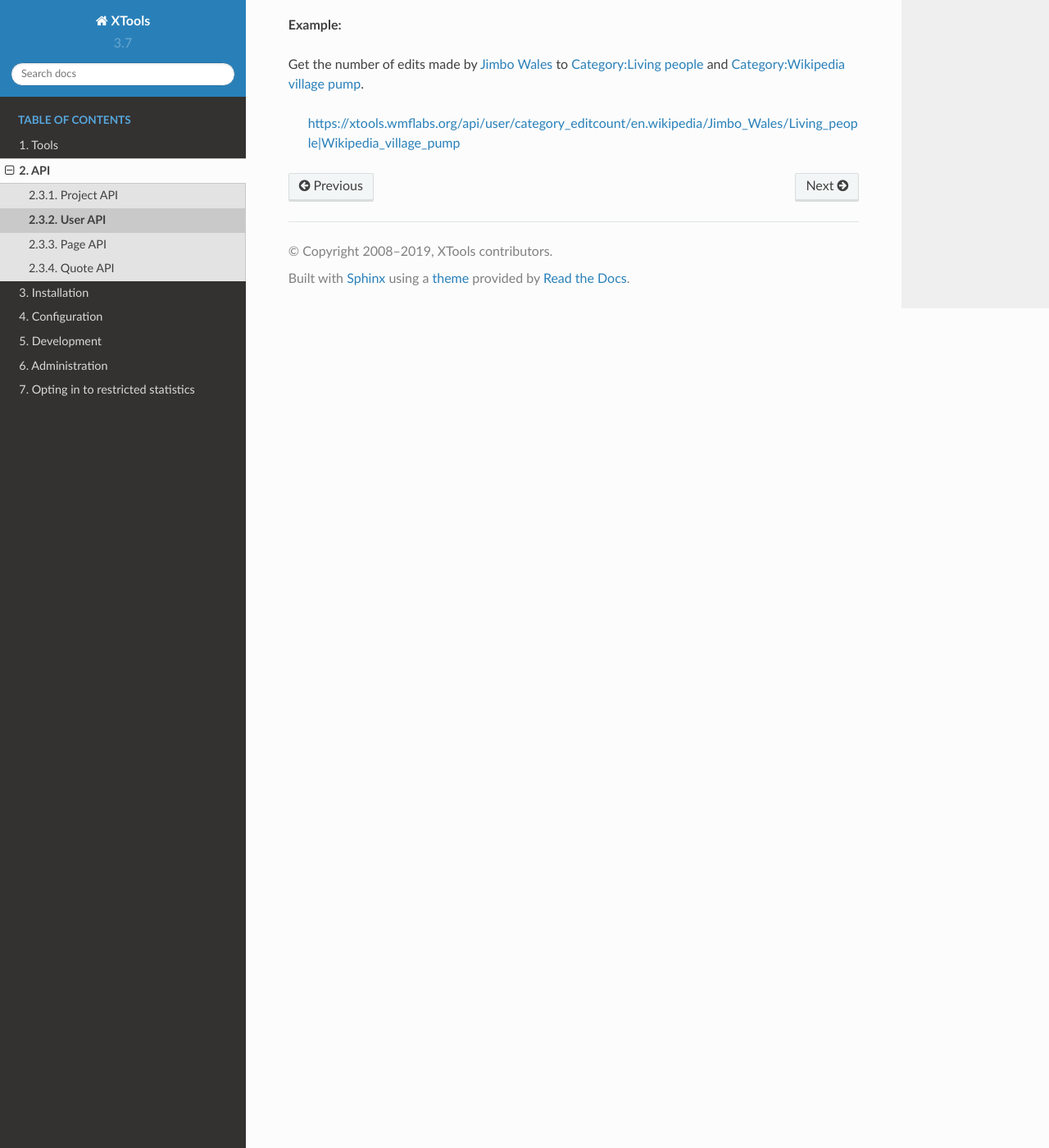
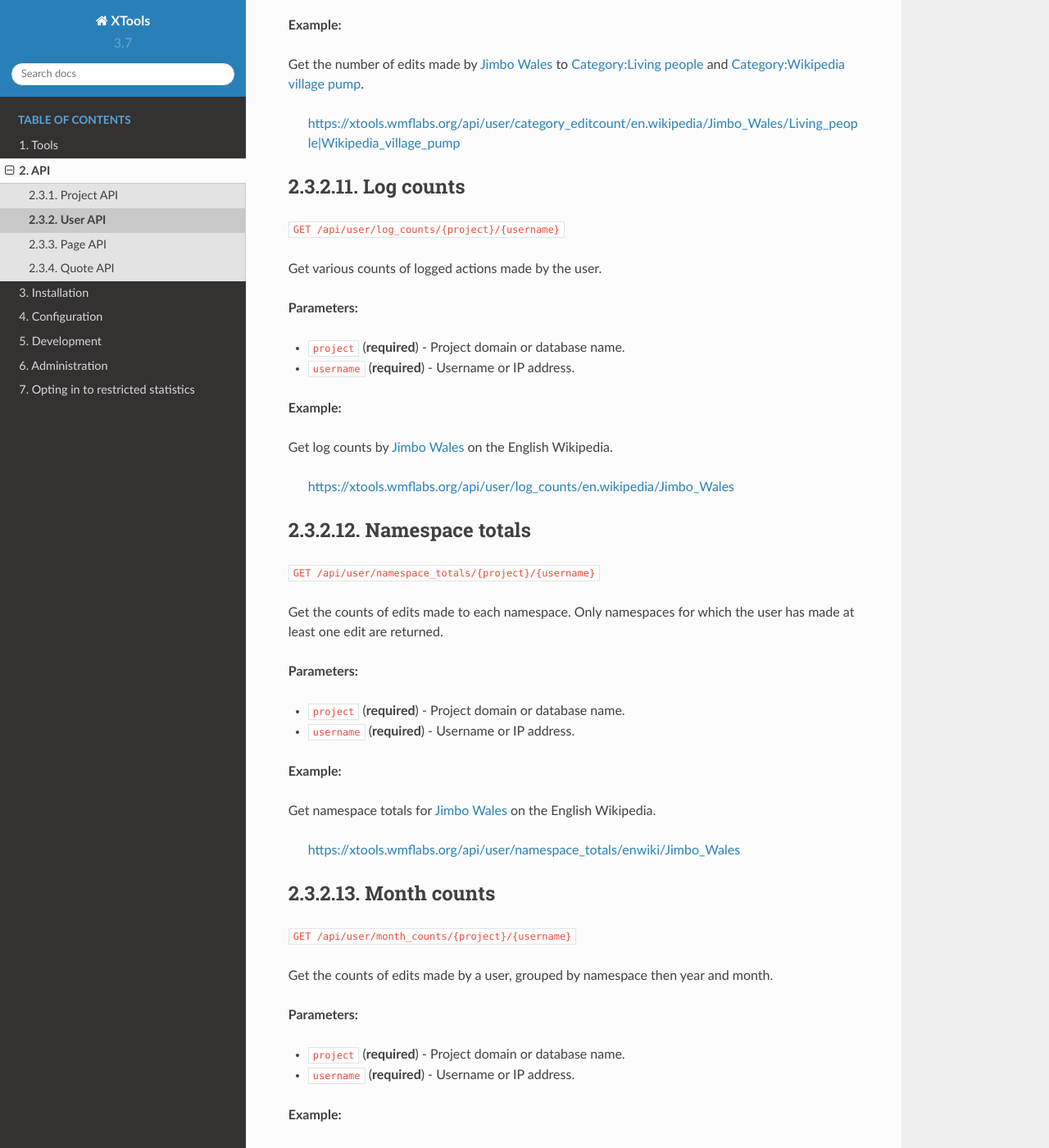
Before and after one commit to x-tools/xtools, a Sphinx documentation site: the page built from docs/api/user.rst, in a window 1280 px wide and 1400 px high, scrolled down 7072 px. Shown: the whole window at 82% size. Built offline with Sphinx 7.4.7 and the Read the Docs theme 2.0.0, drawn with Linux system fonts in a browser that asks for light colours; some of the changed text lies outside the part shown.

Commit message:
EditCounter: Add new APIs; enforce user opt-in restrictions
New APIs include log_counts, namespace_totals, month_counts, and
timecard. On applicable wikis, the target user must have opted in to
reveal these statistics.

TopEdits: enforce opt-in restriction for API endpoint

```diff
--- a/docs/api/user.rst
+++ b/docs/api/user.rst
@@ -17,12 +17,12 @@
 
 ``GET /api/user/simple_editcount/{project}/{username}/{start}/{end}``
 
-For the given account, get the user ID, live and deleted edit count, local user groups and global user groups.
+For the given user, get the user ID, live and deleted edit count, local user groups and global user groups.
 
 **Parameters:**
 
 * ``project`` (**required**) - Project domain or database name.
-* ``username`` (**required**) - Account's username.
+* ``username`` (**required**) - Username or IP address.
 * ``namespace`` - Namespace ID or ``all`` for all namespaces.
 * ``start`` - Start date in the format ``YYYY-MM-DD``.
 * ``end`` - End date in the format ``YYYY-MM-DD``.
@@ -53,7 +53,7 @@
 **Parameters:**
 
 * ``project`` (**required**) - Project domain or database name.
-* ``username`` (**required**) - Account's username.
+* ``username`` (**required**) - Username or IP address.
 * ``namespace`` - Namespace ID or ``all`` for all namespaces.
 * ``redirects`` - One of 'noredirects' (default), 'onlyredirects' or 'all' for both.
 * ``deleted`` - One of 'live', 'deleted' or 'all' (default).
@@ -79,7 +79,7 @@
 **Parameters:**
 
 * ``project`` (**required**) - Project domain or database name.
-* ``username`` (**required**) - Account's username.
+* ``username`` (**required**) - Username or IP address.
 * ``namespace`` - Namespace ID or ``all`` for all namespaces.
 * ``redirects`` - One of 'noredirects' (default), 'onlyredirects' or 'all' for both.
 * ``deleted`` - One of 'live', 'deleted' or 'all' (default).
@@ -107,7 +107,7 @@
 **Parameters:**
 
 * ``project`` (**required**) - Project domain or database name.
-* ``username`` (**required**) - Account's username.
+* ``username`` (**required**) - Username or IP address.
 * ``namespace`` - Namespace ID or ``all`` for all namespaces.
 * ``start`` - Start date in the format ``YYYY-MM-DD``. Leave this and ``end`` blank to retrieve the most recent data.
 * ``end`` - End date in the format ``YYYY-MM-DD``. Leave this and ``start`` blank to retrieve the most recent data.
@@ -132,7 +132,7 @@
 **Parameters:**
 
 * ``project`` (**required**) - Project domain or database name.
-* ``username`` (**required**) - Account's username.
+* ``username`` (**required**) - Username or IP address.
 * ``namespace`` (**required**) - Namespace ID or  ``all`` for all namespaces. Defaults to ``0`` (mainspace).
 * ``start`` - Start date in the format ``YYYY-MM-DD``. Leave this and ``end`` blank to retrieve the most recent contributions.
 * ``end`` - End date in the format ``YYYY-MM-DD``. Leave this and ``start`` blank to retrieve the most recent contributions.
@@ -156,7 +156,7 @@
 **Parameters:**
 
 * ``project`` (**required**) - Project domain or database name.
-* ``username`` (**required**) - Account's username.
+* ``username`` (**required**) - Username or IP address.
 * ``namespace`` (**required**) - Namespace ID or  ``all`` for all namespaces. Defaults to ``0`` (mainspace).
 * ``start`` - Start date in the format ``YYYY-MM-DD``. Leave this and ``end`` blank to retrieve the most recent contributions.
 * ``end`` - End date in the format ``YYYY-MM-DD``. Leave this and ``start`` blank to retrieve the most recent contributions.
@@ -211,7 +211,7 @@
 **Parameters:**
 
 * ``project`` (**required**) - Project domain or database name.
-* ``username`` (**required**) - Account's username.
+* ``username`` (**required**) - Username or IP address.
 * ``namespace`` - Namespace ID or ``all`` for all namespaces.
 
 **Example:**
@@ -229,7 +229,7 @@
 **Parameters:**
 
 * ``project`` (**required**) - Project domain or database name.
-* ``username`` (**required**) - Account's username.
+* ``username`` (**required**) - Username or IP address.
 * ``namespace`` - Namespace ID or ``all`` for all namespaces. Defaults to the mainspace. Leave this blank if you are also supplying a full page title as the ``article``.
 * ``article`` - Full page title if ``namespace`` is omitted. If ``namespace`` is blank, do not include the namespace in the page title.
 
@@ -257,7 +257,7 @@
 **Parameters:**
 
 * ``project`` (**required**) - Project domain or database name.
-* ``username`` (**required**) - Account's username.
+* ``username`` (**required**) - Username or IP address.
 * ``categories`` (**required**) - Category names separated by pipes. The namespace prefix may be omitted.
 * ``start`` - Start date in the format ``YYYY-MM-DD``. Leave this and ``end`` blank to retrieve the most recent data.
 * ``end`` - End date in the format ``YYYY-MM-DD``. Leave this and ``start`` blank to retrieve the most recent data.
@@ -267,3 +267,75 @@
 Get the number of edits made by `Jimbo Wales <https://en.wikipedia.org/wiki/User:Jimbo_Wales>`_ to `Category:Living people <https://en.wikipedia.org/wiki/Category:Living_people>`_ and `Category:Wikipedia village pump <https://en.wikipedia.org/wiki/Category:Wikipedia_village_pump>`_.
 
     `<https://xtools.wmflabs.org/api/user/category_editcount/en.wikipedia/Jimbo_Wales/Living_people|Wikipedia_village_pump>`_
+
+Log counts
+==========
+``GET /api/user/log_counts/{project}/{username}``
+
+Get various counts of logged actions made by the user.
+
+**Parameters:**
+
+* ``project`` (**required**) - Project domain or database name.
+* ``username`` (**required**) - Username or IP address.
+
+**Example:**
+
+Get log counts by `Jimbo Wales <https://en.wikipedia.org/wiki/User:Jimbo_Wales>`_ on the English Wikipedia.
+
+    https://xtools.wmflabs.org/api/user/log_counts/en.wikipedia/Jimbo_Wales
+
+Namespace totals
+================
+``GET /api/user/namespace_totals/{project}/{username}``
+
+Get the counts of edits made to each namespace. Only namespaces for which the user has made at least one edit are
+returned.
+
+**Parameters:**
+
+* ``project`` (**required**) - Project domain or database name.
+* ``username`` (**required**) - Username or IP address.
+
+**Example:**
+
+Get namespace totals for `Jimbo Wales <https://en.wikipedia.org/wiki/User:Jimbo_Wales>`_ on the English Wikipedia.
+
+    https://xtools.wmflabs.org/api/user/namespace_totals/enwiki/Jimbo_Wales
+
+Month counts
+============
+``GET /api/user/month_counts/{project}/{username}``
+
+Get the counts of edits made by a user, grouped by namespace then year and month.
+
+**Parameters:**
+
+* ``project`` (**required**) - Project domain or database name.
+* ``username`` (**required**) - Username or IP address.
+
+**Example:**
+
+Get monthly edit count distribution for `Jimbo Wales <https://en.wikipedia.org/wiki/User:Jimbo_Wales>`_ on the
+English Wikipedia.
+
+    https://xtools.wmflabs.org/api/user/month_counts/enwiki/Jimbo_Wales
+
+Time Card
+=========
+``GET /api/user/timecard/{project}/{username}``
+
+Get the relative distribution of edits made by a user based on hour of day and day of week. The returned values are
+a percentage of edits made relative to the other hours and days of the week. Hence the maximum value is 100 and this
+would represent that time and day that the user is most active.
+
+**Parameters:**
+
+* ``project`` (**required**) - Project domain or database name.
+* ``username`` (**required**) - Username or IP address.
+
+**Example:**
+
+Get time card data for `Jimbo Wales <https://en.wikipedia.org/wiki/User:Jimbo_Wales>`_ on the English Wikipedia.
+
+    https://xtools.wmflabs.org/api/user/timecard/en.wikipedia.org/Jimbo_Wales
```
Also changed, not shown: 4 other files.
